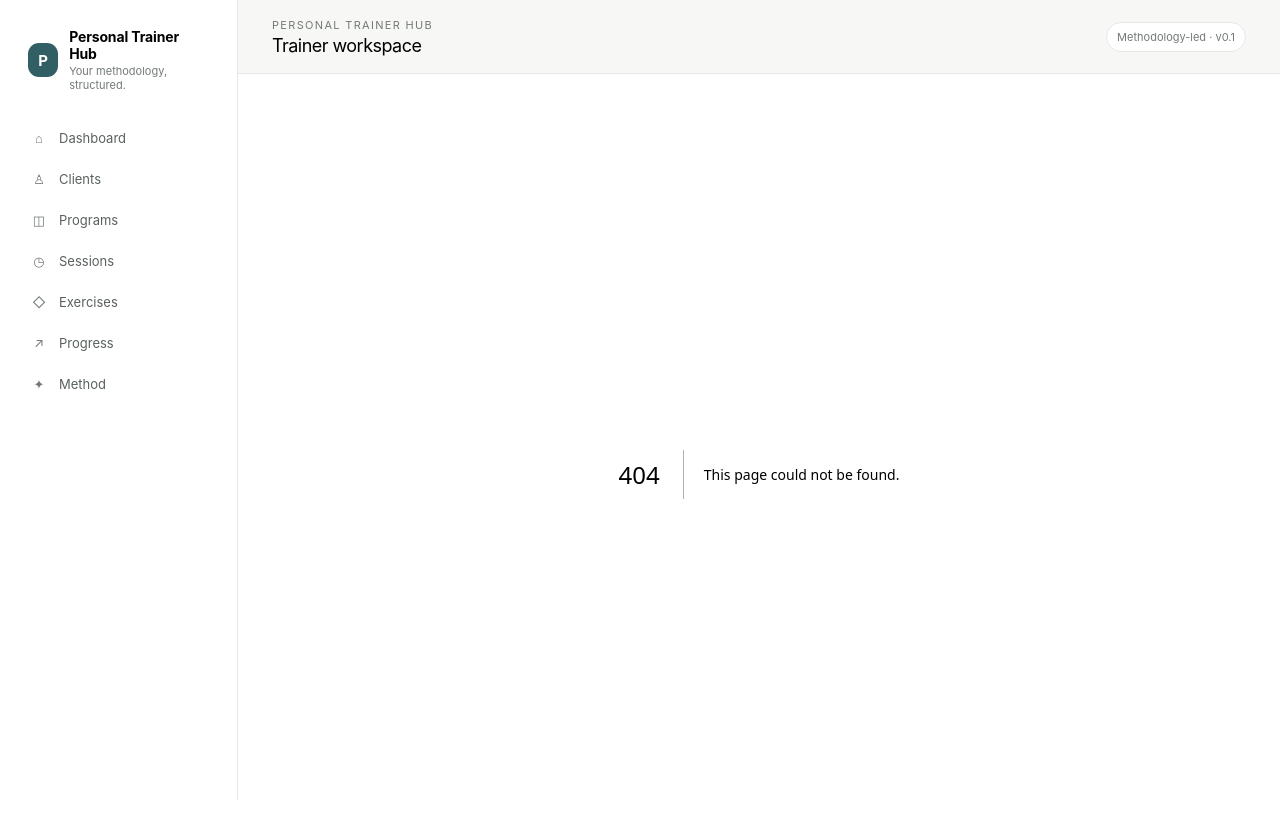
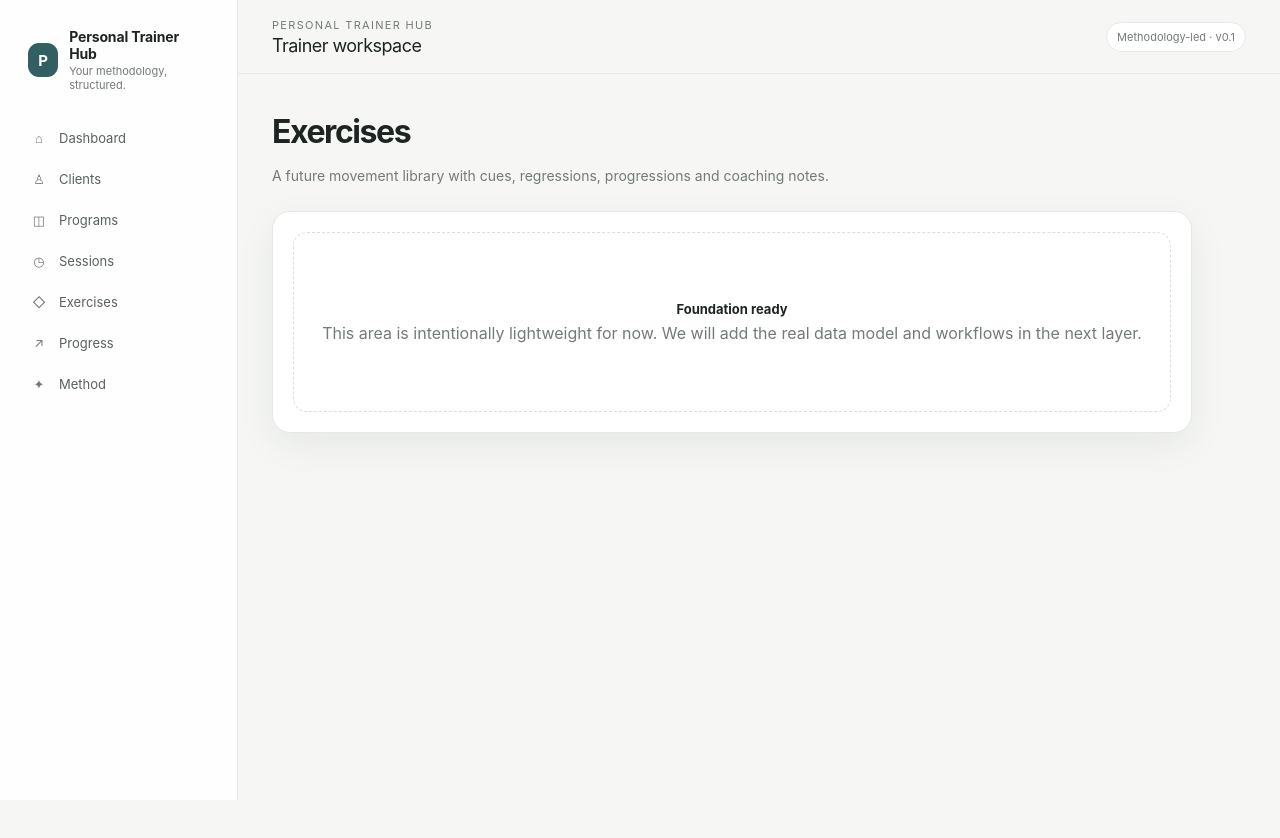
Before and after one commit to goforglam/personal-trainer-hub, a Next.js app: page /exercises in a window 1280 px wide. Before the commit this address had no page. Shown: the top 838 px of the page. After the commit the page ends 800 px from the top, so only its background shows below. Built offline with nearby package versions, Linux system fonts and the light colour scheme.

Commit message:
Add app/exercises/page.tsx

```diff
--- /dev/null
+++ b/app/exercises/page.tsx
@@ -0,0 +1,4 @@
+import { Section } from "../section";
+export default function ExercisesPage() {
+  return <Section title="Exercises" text="A future movement library with cues, regressions, progressions and coaching notes." />;
+}
```
